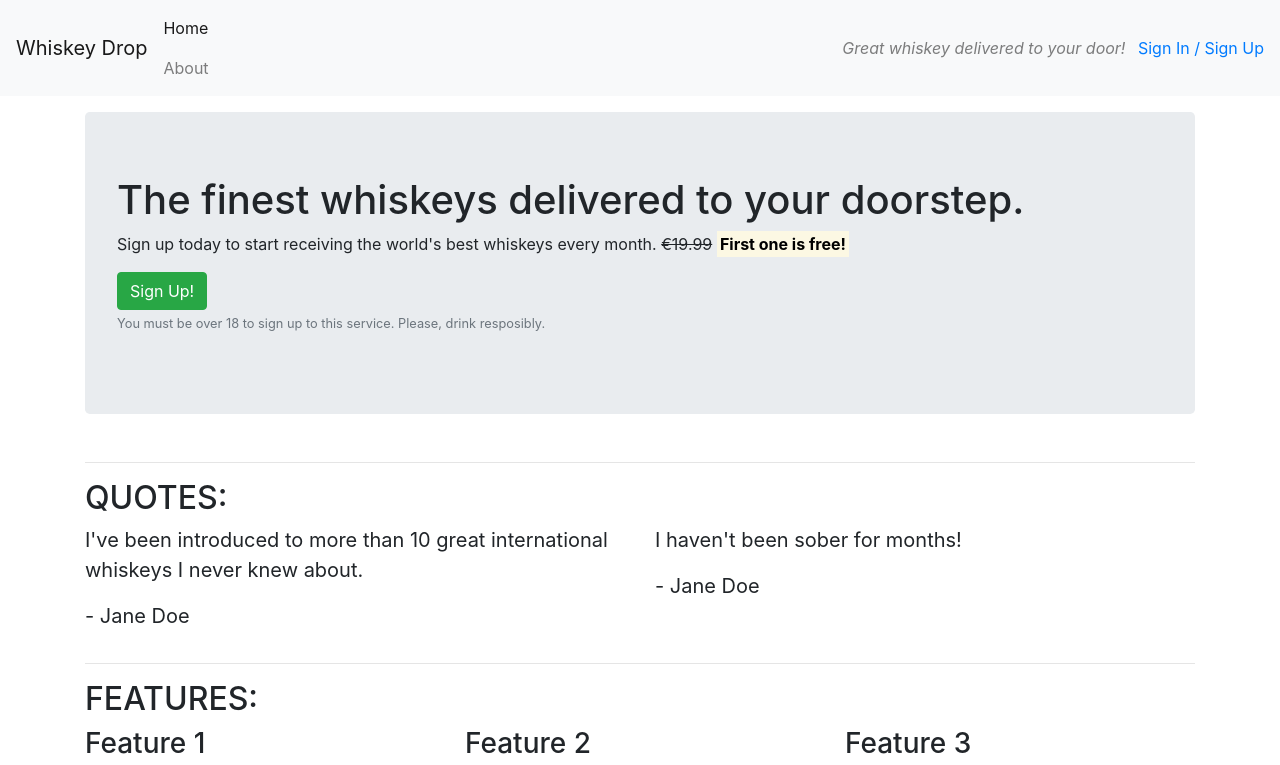
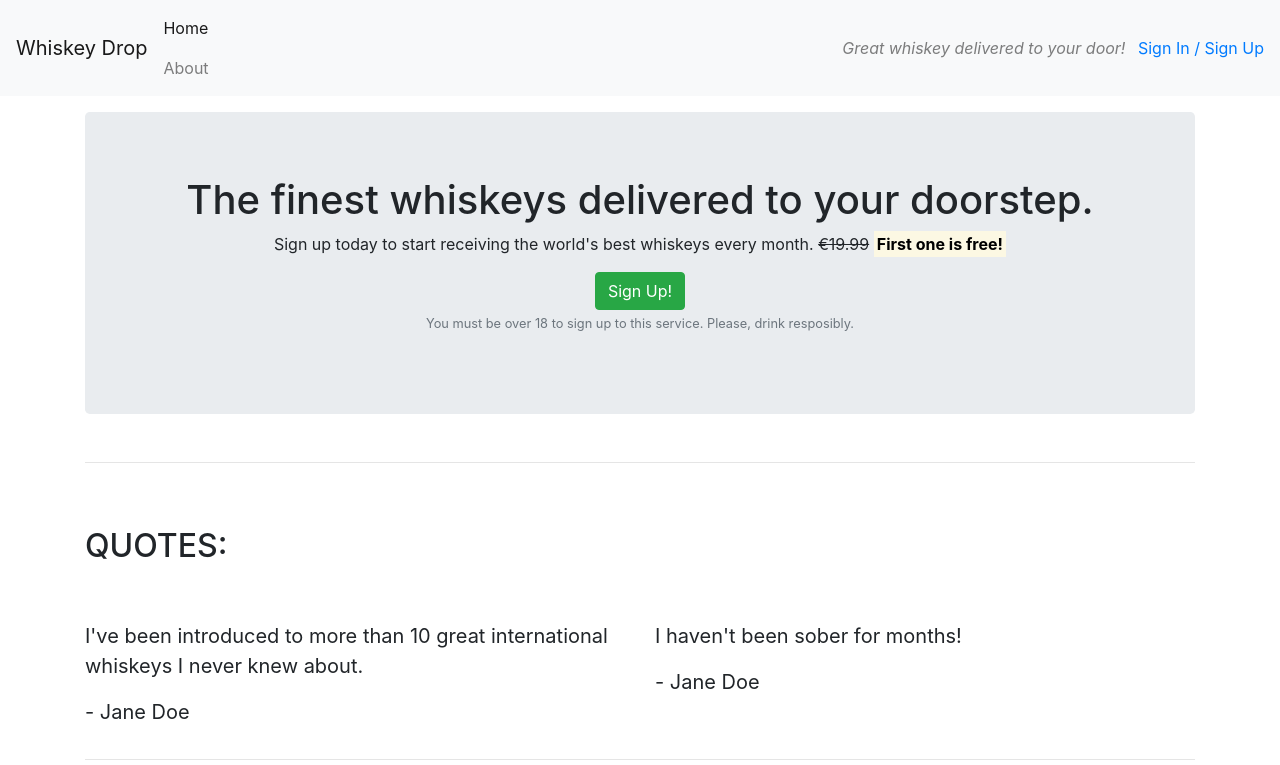
Before and after one commit to mlr314159/bootstrap4, a plain HTML site: page index.html in a window 1280 px wide. Shown: the top 765 px of the page. Drawn offline with nearby package versions, Linux system fonts and the light colour scheme.

Commit message:
before images

```diff
--- a/index.html
+++ b/index.html
@@ -25,10 +25,11 @@
 		<!-- Callout -->
 		<div class="row">
 			<div class="col-12">
-				<section class="callout jumbotron">
+				<section class="callout jumbotron text-center">
 					<h1>The finest whiskeys delivered to your doorstep.</h1>
 					<p>Sign up today to start receiving the world's best whiskeys every month.
 						<s class="d-none d-sm-inline">€19.99</s>
+						<span class="d-inline d-sm-none"><br></span>
 						<strong><mark>First one is free!</mark></strong>
 					</p>
 					<button class="btn btn-success">Sign Up!</button>
@@ -44,7 +45,7 @@
 		<!-- Quotes -->
 		<section class="quotes">
 			<div class="row">
-				<div class="col-12">
+				<div class="col-12 my-5">
 					<h2 class="text-uppercase">Quotes:</h2>
 				</div>
 			</div>
@@ -69,7 +70,7 @@
 		<!-- Features -->
 		<section class="features">
 			<div class="row">
-				<div class="col-12">
+				<div class="col-12 my-5">
 					<h2 class="text-uppercase">Features:</h2>
 				</div>
 			</div>
```
